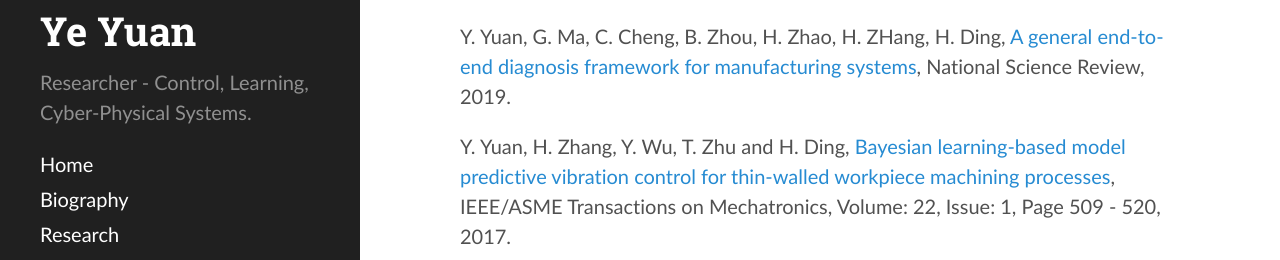
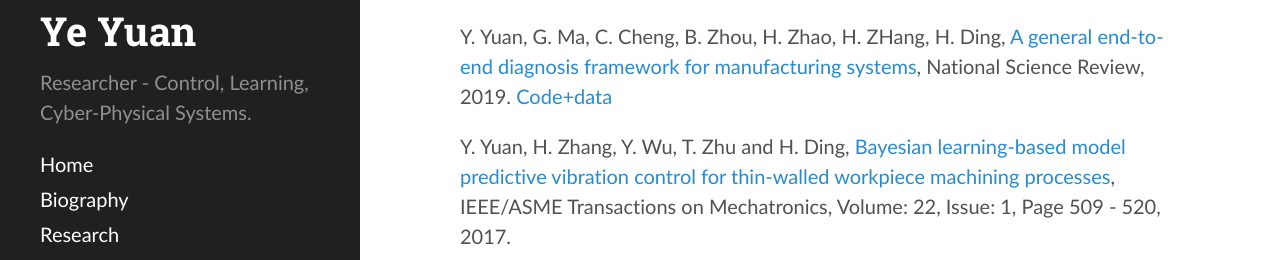
Before and after one commit to yy311/yy311.github.io, a Jekyll site: the page built from publication.md, in a window 1280 px wide and 900 px high, scrolled down 1544 px. Shown: the part 178-438 px from the top of the window. Built offline with Jekyll 4.4.1, drawn with Linux system fonts in a browser that asks for light colours.

Commit message:
Update publication.md

```diff
--- a/publication.md
+++ b/publication.md
@@ -43,7 +43,7 @@
 
 = industrial systems
 
-Y. Yuan, G. Ma, C. Cheng, B. Zhou, H. Zhao, H. ZHang, H. Ding, [A general end-to-end diagnosis framework for manufacturing systems](https://academic.oup.com/nsr/advance-article/doi/10.1093/nsr/nwz190/5637084), National Science Review, 2019.
+Y. Yuan, G. Ma, C. Cheng, B. Zhou, H. Zhao, H. ZHang, H. Ding, [A general end-to-end diagnosis framework for manufacturing systems](https://academic.oup.com/nsr/advance-article/doi/10.1093/nsr/nwz190/5637084), National Science Review, 2019. [Code+data](https://github.com/HAIRLAB/NSR_krCNN)
 
 Y. Yuan, H. Zhang, Y. Wu, T. Zhu and H. Ding, [Bayesian learning-based model predictive vibration control for thin-walled workpiece machining processes](http://ieeexplore.ieee.org/document/7676308/), IEEE/ASME Transactions on Mechatronics, Volume: 22, Issue: 1, Page 509 - 520, 2017.
 
```
